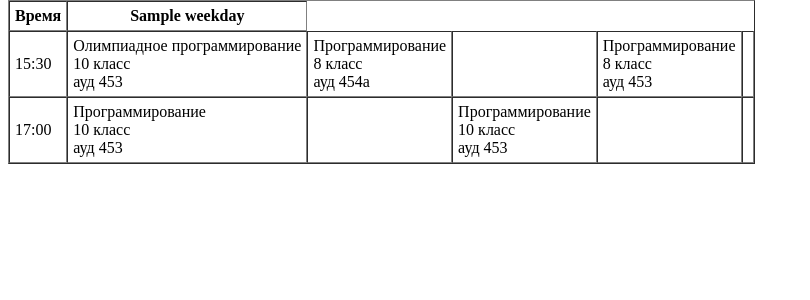
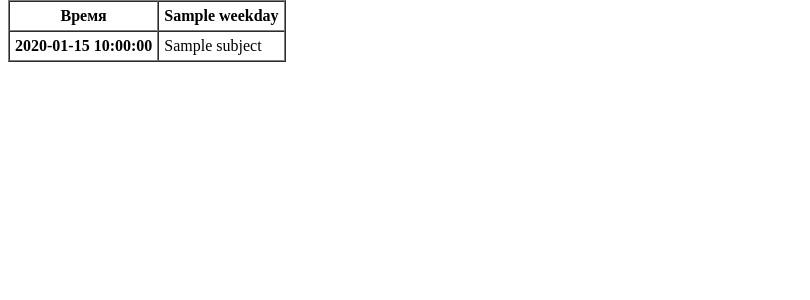
Before and after one commit to Imagio/FlaskWebApp, a Flask app: template app/Templates/schedule.html in a window 1280 px wide. Shown: the part 26-326 px from the top of the page, without its empty margins (0-810 px from the left). Run offline with Flask 2, Linux system fonts and the light colour scheme; the template is opened without the code that fills it: most values are stand-ins (such as "Sample title", 1, 10 or a date in 2020).

Commit message:
schedule model

```diff
--- a/app/Templates/schedule.html
+++ b/app/Templates/schedule.html
@@ -15,46 +15,18 @@
             </tr>
         </thead>
         <tbody>
+            {% for row in data %}
             <tr>
+                <th>{{ row.subtime.start_time }}</th>
+                {% for lesson in row.lessons %}
                 <td>
-                    15:30
+                    {% if lesson != None %}
+                        {{ lesson.subject.name }}
+                    {% endif %}
                 </td>
-                <td>
-                    Олимпиадное программирование<br>
-                    10 класс<br>
-                    ауд 453
-                </td>
-                <td>
-                    Программирование<br>
-                    8 класс<br>
-                    ауд 454а
-                </td>
-                <td></td>
-                <td>
-                    Программирование<br>
-                    8 класс<br>
-                    ауд 453
-                </td>
-                <td></td>
+                {% endfor %}
             </tr>
-            <tr>
-                 <td>
-                    17:00
-                </td>
-                <td>
-                    Программирование<br>
-                    10 класс<br>
-                    ауд 453
-                </td>
-                <td></td>
-                <td>
-                    Программирование<br>
-                    10 класс<br>
-                    ауд 453
-                </td>
-                <td></td>
-                <td></td>
-            </tr>
+            {% endfor %}
         </tbody>
     </table>
 {% endblock %}
```
Also changed, not shown: app/lesson.py (added, +19 -0 lines), app/routes.py (+23 -1 lines).
